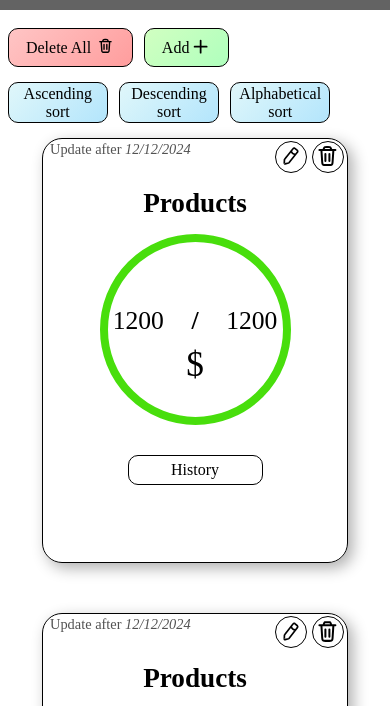
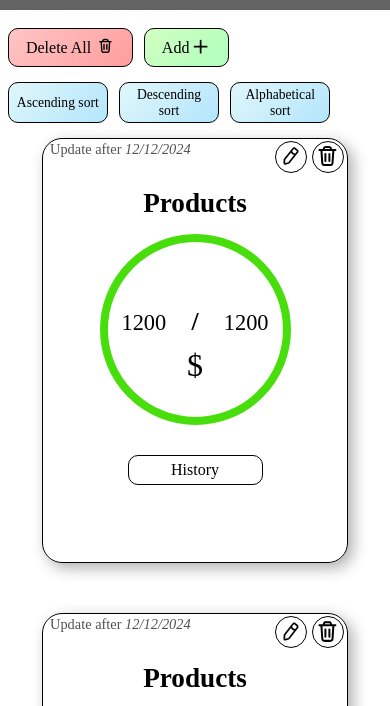
Before and after one commit to zelvet2005/Costs-Observer, a website: page index.html in a window 390 px wide. Shown: the part 65-771 px from the top of the page. Drawn offline with Linux system fonts and the light colour scheme.

Commit message:
fixed style bugs

```diff
--- a/style.css
+++ b/style.css
@@ -490,6 +490,17 @@ dialog {
   .quotes {
     width: 60%;
   }
+  .sort-btns > button {
+    font-size: 0.85rem;
+  }
+  .balance,
+  .limit {
+    width: 5.5ch;
+    font-size: 1.4rem;
+  }
+  .currency {
+    font-size: 2rem;
+  }
 }
 @media (max-width: 410px) {
   .sort-btns > button {
```
